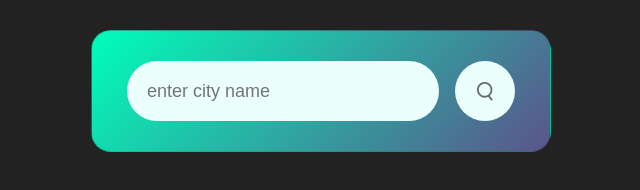
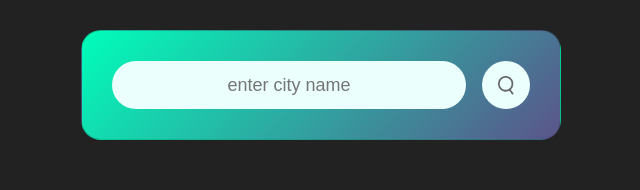
Before and after one commit to BhimkantGope/Weather_Web_Application, a plain HTML site: page index.html in a window 1280 px wide. Shown: the whole page, without its empty margins (319-959 px from the left). Drawn offline with nearby package versions, Linux system fonts and the light colour scheme.

Commit message:
Update styles.css

```diff
--- a/styles.css
+++ b/styles.css
@@ -10,13 +10,12 @@ body{
 }
 
 .card{
-    width: 90%;
-    max-width: 460px;
+    max-width: 30rem;
     background: linear-gradient(135deg, #00feba, #5b548a);
     color: #fff;
     margin: 30px auto 0;
     border-radius: 20px;
-    padding: 30px 35px;
+    padding: 30px;
     text-align: center;
 }
 
@@ -32,11 +31,12 @@ body{
     outline:0;
     background:#ebfffc;
     color:#555;
-    padding:10px 20px;
-    height:60px;
+    min-width: 10rem;
+    height: 3rem;
+    text-align: center;
     border-radius: 30px;
     flex:1;
-    margin-right:16px;
+    margin-right:1rem;
     font-size:18px;
 }
 
@@ -45,8 +45,8 @@ body{
     outline: 0;
     background: #ebfffc;
     border-radius:50%;
-    width:60px;
-    height:60px;
+    width:3rem;
+    height:3rem;
     cursor:pointer;
 }
 
```
